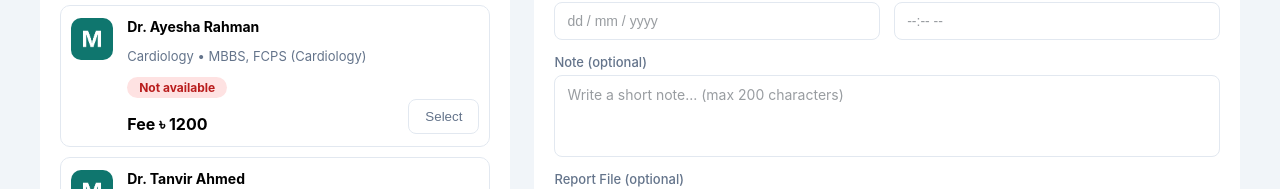
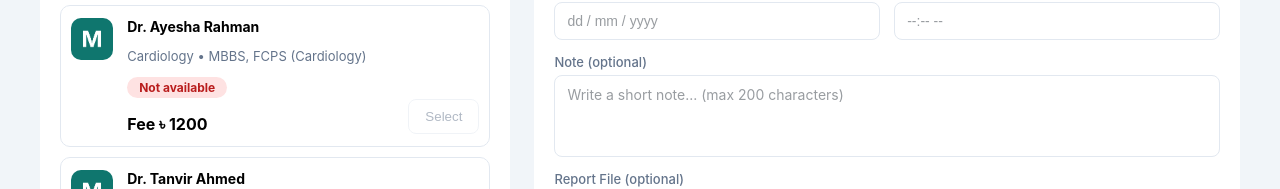
Before and after one commit to Kh-Tanjim-Ashraf/React-Defined, a React (Vite) app in the folder 4-hospital-appointment-dashboard-ui/medicare-dashboard/: page / in a window 1280 px wide. Shown: the part 710-899 px from the top of the page. Built offline with nearby package versions, Linux system fonts and the light colour scheme.

Commit message:
F4: Disable the `Select` button for the unavailable doctors; Included select-button styling while mouse gets hovered over doctor-cards

```diff
--- a/4-hospital-appointment-dashboard-ui/medicare-dashboard/src/components/doctors/DoctorCard.jsx
+++ b/4-hospital-appointment-dashboard-ui/medicare-dashboard/src/components/doctors/DoctorCard.jsx
@@ -5,6 +5,9 @@ import DoctorCardSelectButton from "./doctorList/DoctorCardSelectButton";
 import SearchIcon from "../../assets/search.png";
 
 export default function DoctorCard({ doctors }) {
+  const handleSelectDoctor = (doctorId) =>
+    console.log("Selected! ID:", doctorId);
+
   return (
     <div className="doctor-list-card-wrapper">
       {/* Static Repeated Card */}
@@ -13,10 +16,18 @@ export default function DoctorCard({ doctors }) {
           <Card key={doctor.id} className="doctor-card">
             <DoctorCardAvatar />
             <DoctorCardInformation doctor={doctor} />
-            <DoctorCardSelectButton
-              buttonName="Select"
-              className="doctor-card-select-button"
-            />
+            {doctor.available ? (
+              <DoctorCardSelectButton
+                buttonName="Select"
+                className="doctor-card-select-button"
+                onClick={() => handleSelectDoctor(doctor.id)}
+              />
+            ) : (
+              <DoctorCardSelectButton
+                buttonName="Select"
+                className="doctor-card-select-button-disabled"
+              />
+            )}
           </Card>
         ))
       ) : (
--- a/4-hospital-appointment-dashboard-ui/medicare-dashboard/src/components/doctors/doctorList/DoctorCardSelectButton.jsx
+++ b/4-hospital-appointment-dashboard-ui/medicare-dashboard/src/components/doctors/doctorList/DoctorCardSelectButton.jsx
@@ -1,9 +1,13 @@
 import Button from "../../ui/Button";
 
-export default function DoctorCardSelectButton({ buttonName, className }) {
+export default function DoctorCardSelectButton({
+  buttonName,
+  className,
+  onClick,
+}) {
   return (
     <>
-      <Button buttonName={buttonName} className={className} />
+      <Button buttonName={buttonName} className={className} onClick={onClick} />
     </>
   );
 }
--- a/4-hospital-appointment-dashboard-ui/medicare-dashboard/src/components/ui/Button.jsx
+++ b/4-hospital-appointment-dashboard-ui/medicare-dashboard/src/components/ui/Button.jsx
@@ -1,7 +1,7 @@
-export default function Button({ type, buttonName, className }) {
+export default function Button({ type, buttonName, className, onClick }) {
   return (
     <>
-      <button type={type} className={className}>
+      <button type={type} className={className} onClick={onClick}>
         {buttonName}
       </button>
     </>
--- a/4-hospital-appointment-dashboard-ui/medicare-dashboard/src/index.css
+++ b/4-hospital-appointment-dashboard-ui/medicare-dashboard/src/index.css
@@ -308,6 +308,12 @@ header {
   &:hover {
     border-color: var(--primary);
     box-shadow: 0 4px 10px rgba(15, 23, 42, 0.1);
+
+    .doctor-card-select-button {
+      border: none;
+      background-color: var(--primary);
+      color: var(--surface-card);
+    }
   }
 
   .doctor-card-avatar {
@@ -358,7 +364,8 @@ header {
   }
 
   .doctor-card-select-button-selected,
-  .doctor-card-select-button {
+  .doctor-card-select-button,
+  .doctor-card-select-button-disabled {
     border-radius: 8px;
     padding: 9px 16px;
     cursor: pointer;
@@ -371,12 +378,18 @@ header {
     color: var(--surface-card);
   }
 
-  .doctor-card-select-button {
+  .doctor-card-select-button,
+  .doctor-card-select-button-disabled {
     border-style: solid;
     border-width: 1px;
     border-color: var(--border);
     background-color: var(--surface-card);
     color: var(--text-muted);
+  }
+
+  .doctor-card-select-button-disabled {
+    opacity: 0.5;
+    cursor: not-allowed;
   }
 }
 
```
